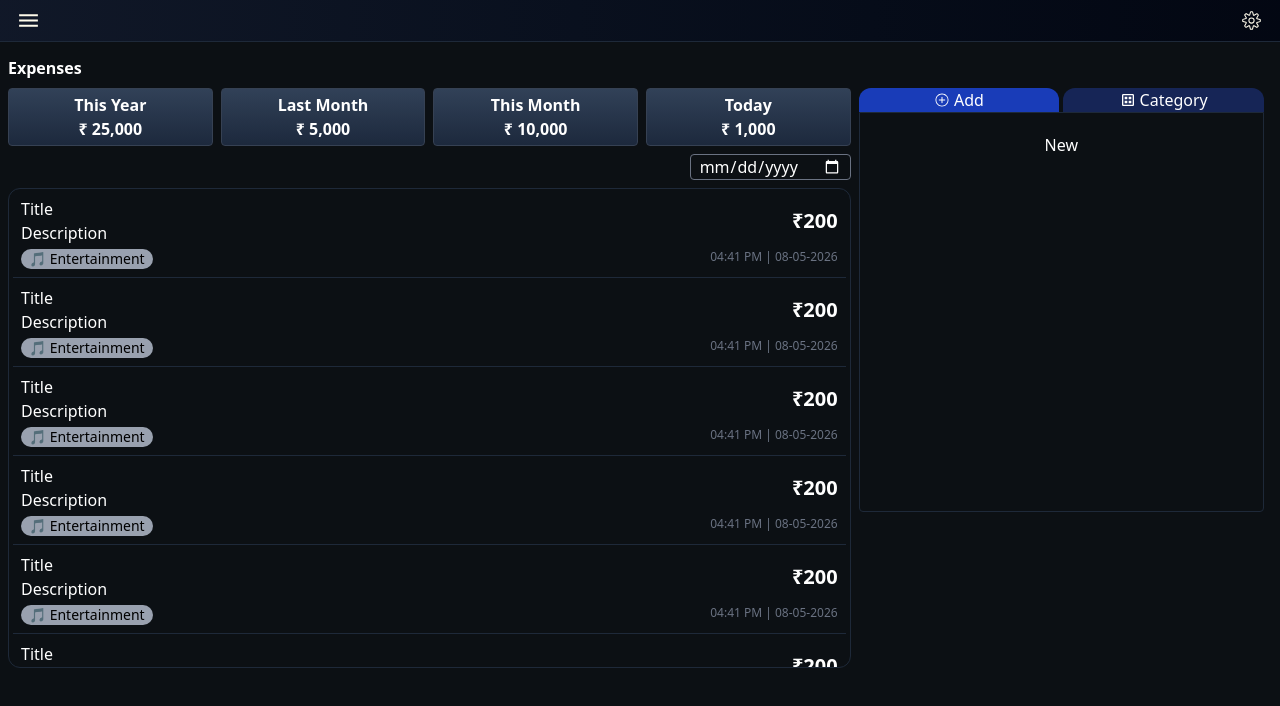
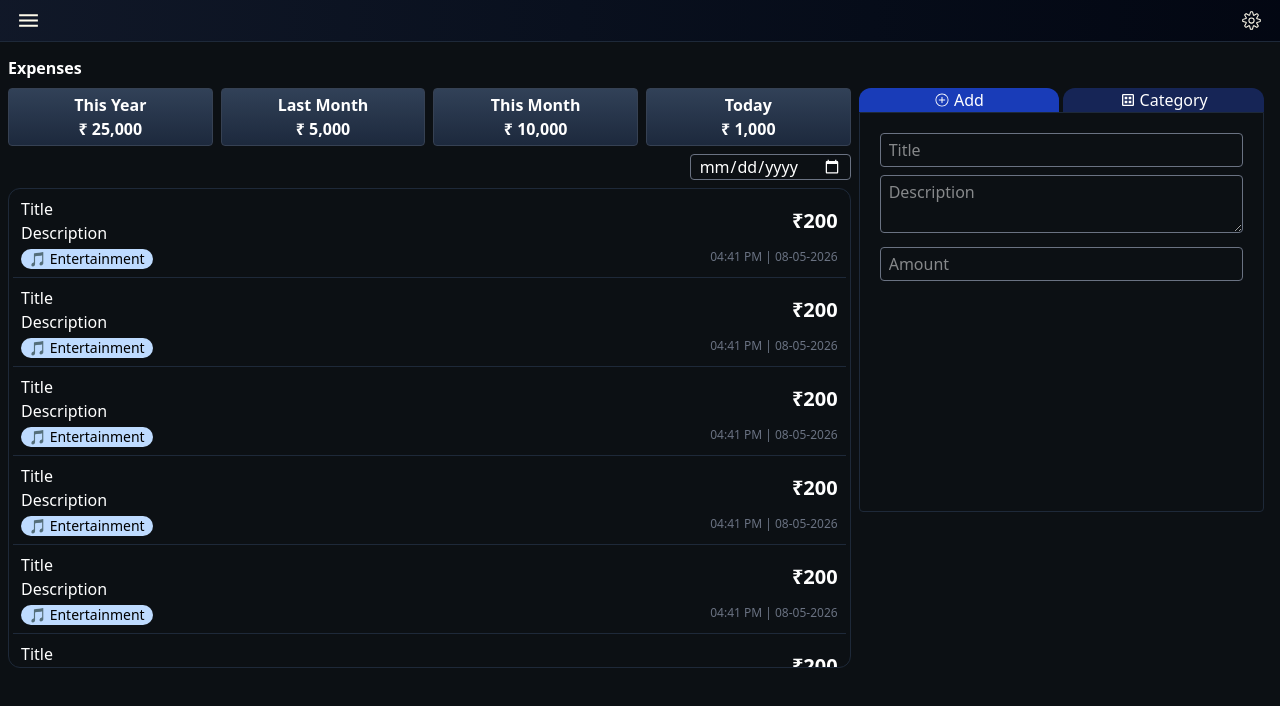
Before and after one commit to mevishnudas/vtrack, a React (Vite) app: page /vtrack/expenses in a window 1280 px wide. Shown: the top 706 px of the page. Built offline with nearby package versions, Linux system fonts and the light colour scheme; no server answers; sample sign-in values are in the browser's storage.

Commit message:
feat : add expense sync

```diff
--- a/src/pages/expense/Expenses.tsx
+++ b/src/pages/expense/Expenses.tsx
@@ -33,7 +33,13 @@ const Expenses = () =>{
                             </ul>
                         </div>
                         <div className=" rounded-b-sm min-h-100 border-1 border-gray-800">
-                            {manageState=="ADD"&&(<><div className="text-white text-center p-5">New</div></>)}
+                            {manageState=="ADD"&&(<>
+                                <div className="text-white text-center p-5">
+                                    <input type="text" placeholder="Title" className="w-full mb-2 text-white border-1 border-gray-500 rounded-sm px-2 py-1"/>
+                                    <textarea placeholder="Description" className="w-full mb-2 text-white border-1 border-gray-500 rounded-sm px-2 py-1"/>
+                                    <input type="number" placeholder="Amount" className="w-full mb-2 text-white border-1 border-gray-500 rounded-sm px-2 py-1"/>
+                                </div>
+                            </>)}
                             {manageState=="CAT"&&(<><div className="text-white text-center p-5">Category</div></>)}
                         </div>
 
--- a/src/pages/expense/components/List.tsx
+++ b/src/pages/expense/components/List.tsx
@@ -18,7 +18,7 @@ const List = () =>{
 
                 <div className="grid grid-cols-4 pt-1">
                     <div className="flex col-span-3">
-                        <label className="bg-gray-400 px-2 rounded-2xl text-sm">🎵 Entertainment</label>
+                        <label className="bg-blue-200 px-2 rounded-2xl text-sm">🎵 Entertainment</label>
                     </div>
                     <div className="col-span-1"><p className="text-gray-500 text-end text-xs">04:41 PM | 08-05-2026</p></div>
                 </div>
```
